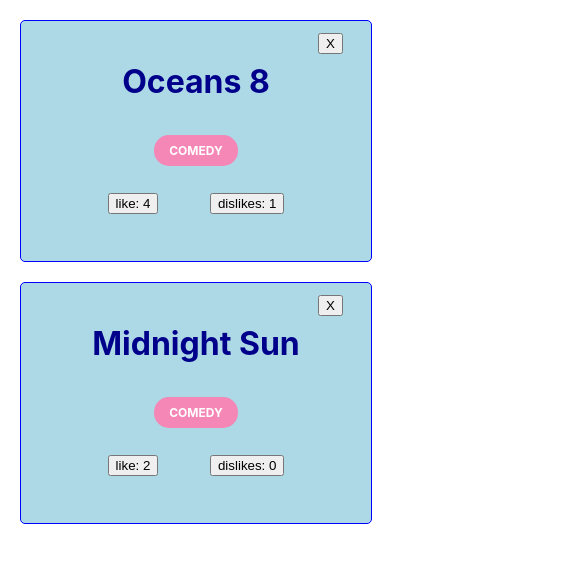
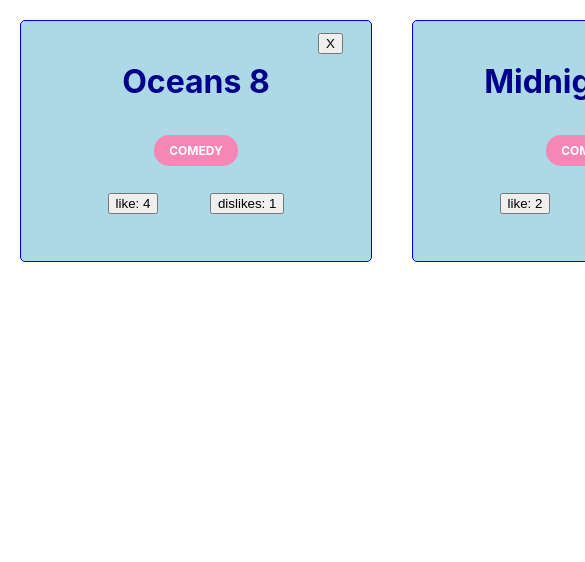
Before and after one commit to DavidRelut/react-interview, a React (Create React App) app: page / in a window 390 px wide. Shown: the top 562 px of the page, 585 px wide, since content can reach past the window. Built offline with nearby package versions, Linux system fonts and the light colour scheme.

Commit message:
💄 F02: MOVIES > Add responsive styling for movie cards

```diff
--- a/src/components/reusable-ui/Movies.js
+++ b/src/components/reusable-ui/Movies.js
@@ -1,4 +1,5 @@
 import { useState } from 'react';
+import styled from 'styled-components';
 import Movie from './Movie';
 
 const moviesStatic = [
@@ -33,12 +34,16 @@
   };
 
   return (
-    <div>
+    <MoviesStyled>
       {movies.map((movie) => (
         <div key={movie.id}>
           <Movie movieData={movie} handleDelete={handleDelete}/>
         </div>
       ))}
-    </div>
+    </MoviesStyled>
   );
 }
+
+const MoviesStyled = styled.div`
+  display: flex;
+`
```
